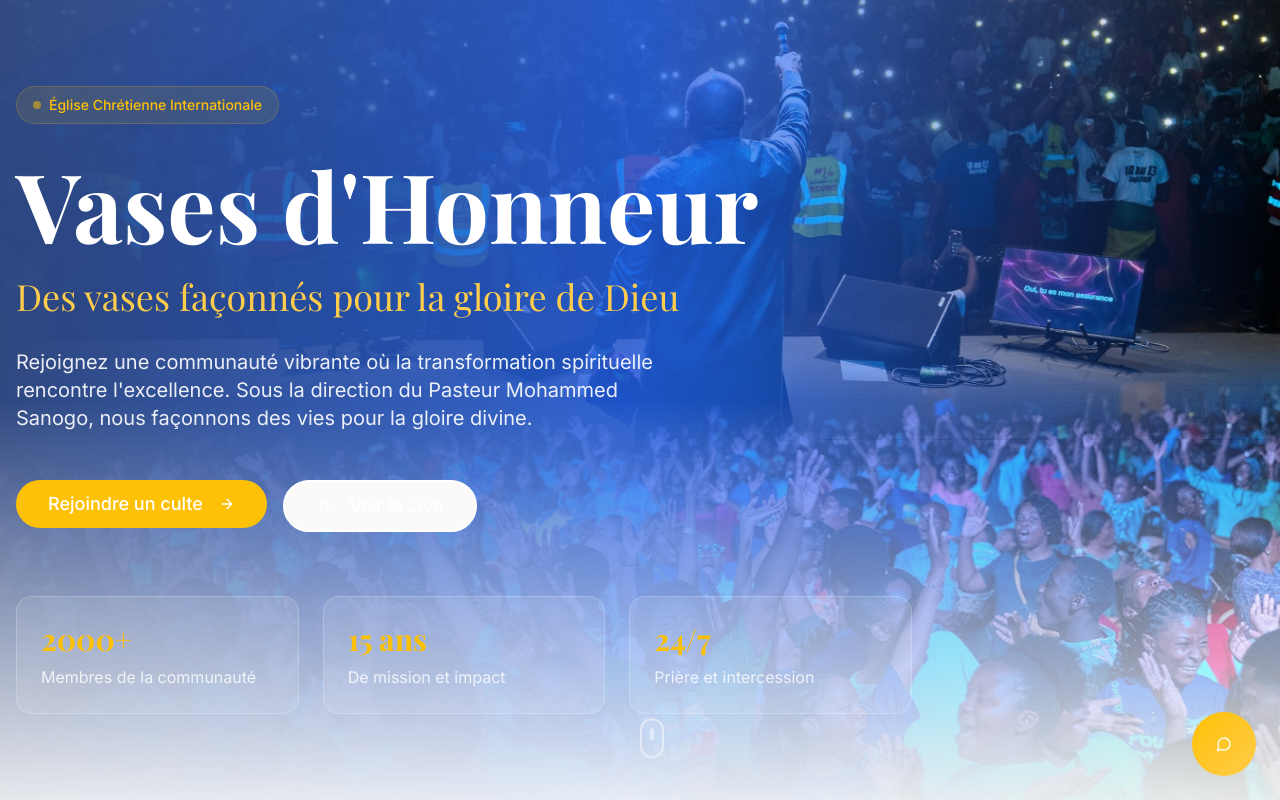
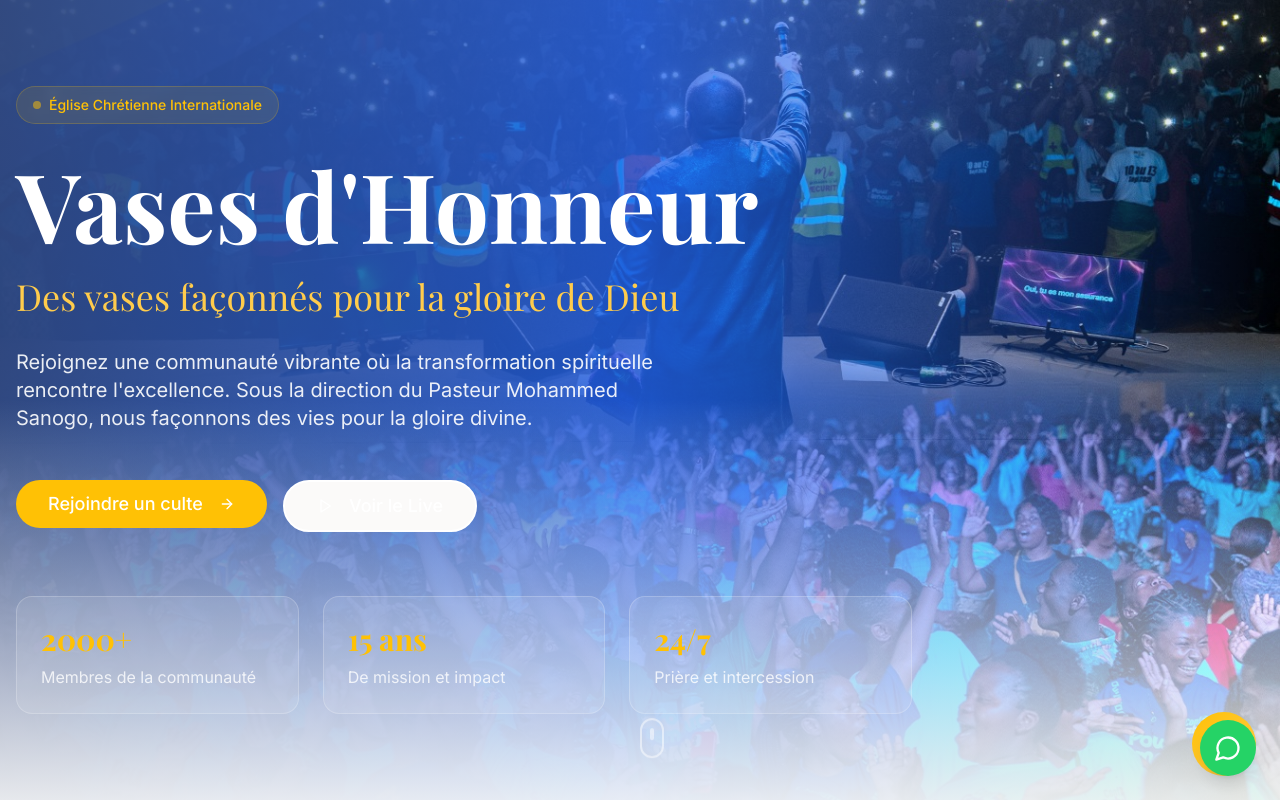
Before and after one commit to Amos-136/pasteurmahamed-sanogo, a React (Vite) app: page / in a window 1280 px wide. Shown: the top 800 px of the page. Built offline with nearby package versions, Linux system fonts and the light colour scheme; the HTML template or start-up script is replaced by a standard one.

Commit message:
Add WhatsApp button

```diff
--- /dev/null
+++ b/src/components/WhatsAppButton.tsx
@@ -0,0 +1,24 @@
+import { MessageCircle } from "lucide-react";
+
+const WhatsAppButton = () => {
+  const phoneNumber = "2250102025309"; // Format international sans le +
+  const message = encodeURIComponent("Bonjour, je souhaite obtenir plus d'informations sur l'Église Vases d'Honneur.");
+  const whatsappUrl = `https://wa.me/${phoneNumber}?text=${message}`;
+
+  return (
+    <a
+      href={whatsappUrl}
+      target="_blank"
+      rel="noopener noreferrer"
+      className="fixed bottom-6 right-6 z-50 flex items-center justify-center w-14 h-14 bg-[#25D366] hover:bg-[#20BA5A] text-white rounded-full shadow-lg hover:shadow-xl transition-all duration-300 hover:scale-110 group"
+      aria-label="Contactez-nous sur WhatsApp"
+    >
+      <MessageCircle className="w-7 h-7" />
+      <span className="absolute right-full mr-3 px-3 py-2 bg-card text-foreground rounded-lg shadow-lg opacity-0 group-hover:opacity-100 transition-opacity duration-300 whitespace-nowrap text-sm font-medium border border-border">
+        Contactez-nous sur WhatsApp
+      </span>
+    </a>
+  );
+};
+
+export default WhatsAppButton;
--- a/src/pages/Index.tsx
+++ b/src/pages/Index.tsx
@@ -6,6 +6,7 @@ import LiveMedia from "@/components/LiveMedia";
 import Contact from "@/components/Contact";
 import Footer from "@/components/Footer";
 import ChatBot from "@/components/ChatBot";
+import WhatsAppButton from "@/components/WhatsAppButton";
 
 const Index = () => {
   return (
@@ -18,6 +19,7 @@ const Index = () => {
       <Contact />
       <Footer />
       <ChatBot />
+      <WhatsAppButton />
     </div>
   );
 };
```
